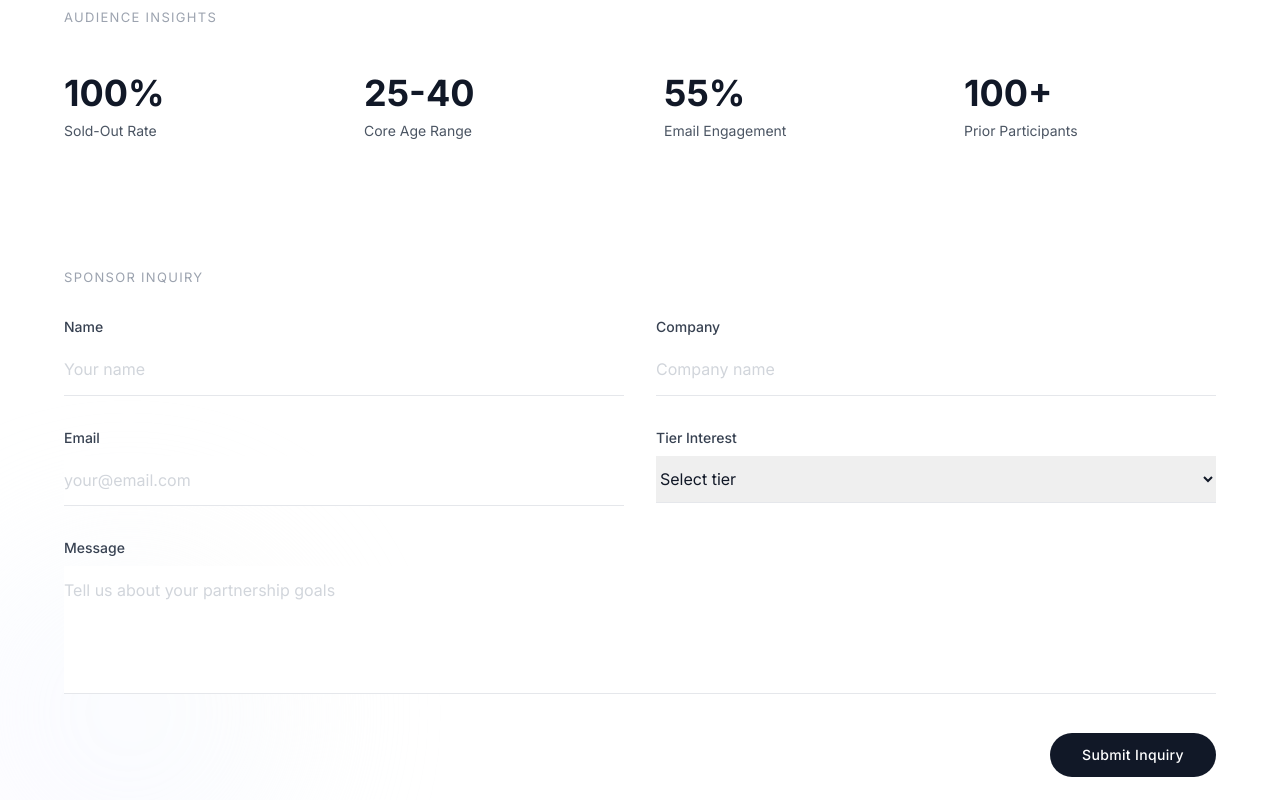
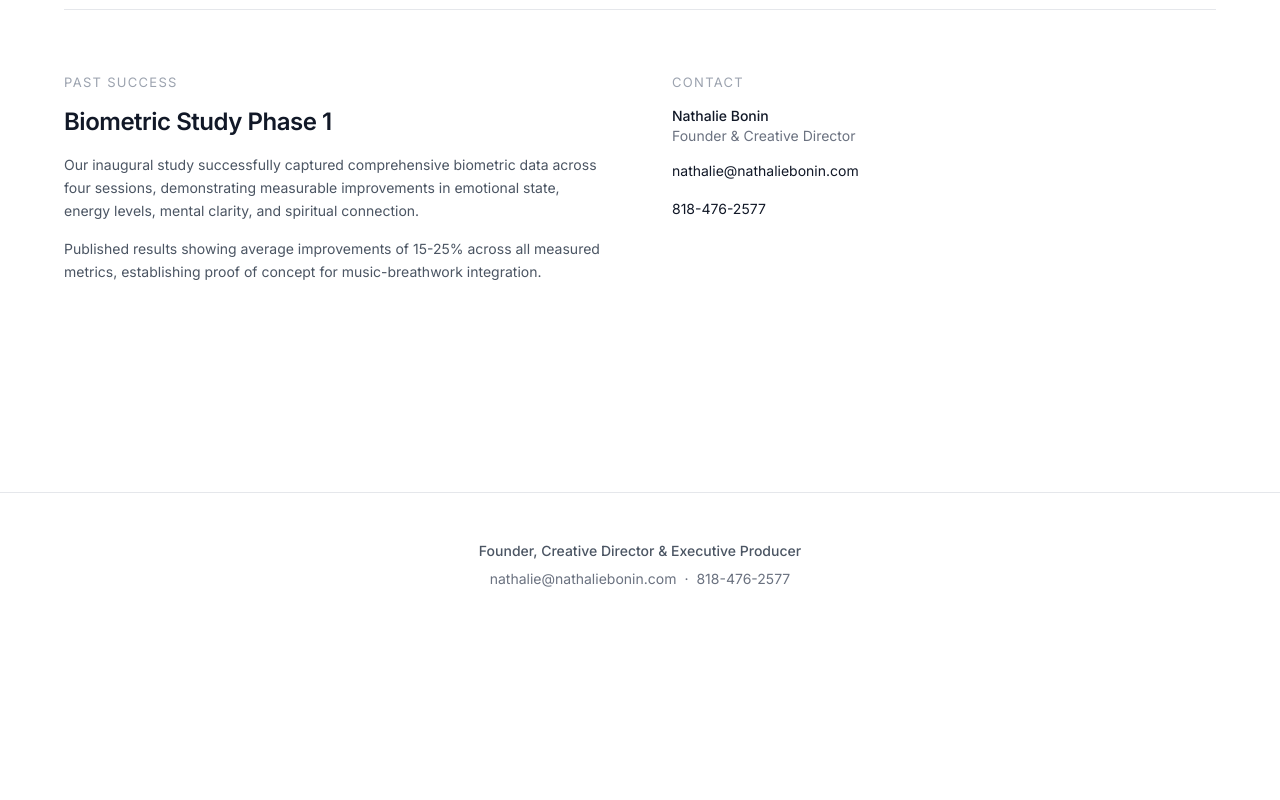
Before and after one commit to chaocdou-ux/biometric-dashboard, a React (Vite) app: page / in a window 1280 px wide. Shown: the part 2100-2900 px from the top of the page. After the commit the page ends 2737 px from the top, so only its background shows below. Built offline with nearby package versions, Linux system fonts and the light colour scheme.

Commit message:
Updated LandingPage.jsx

```diff
--- a/src/components/LandingPage.jsx
+++ b/src/components/LandingPage.jsx
@@ -233,102 +233,6 @@ function SponsorshipContent() {
               </div>
             ))}
           </div>
-        </div>
-      </div>
-
-      <div className="mb-32">
-        <p className="text-xs uppercase tracking-widest text-gray-400 mb-12 font-light">Audience Insights</p>
-        <div className="grid md:grid-cols-4 gap-12">
-          {[
-            { metric: '100%', label: 'Sold-Out Rate' },
-            { metric: '25-40', label: 'Core Age Range' },
-            { metric: '55%', label: 'Email Engagement' },
-            { metric: '100+', label: 'Prior Participants' }
-          ].map((stat, idx) => (
-            <div key={idx}>
-              <p className="text-4xl font-bold text-gray-900 mb-2">{stat.metric}</p>
-              <p className="text-sm text-gray-600 font-light">{stat.label}</p>
-            </div>
-          ))}
-        </div>
-      </div>
-
-      <div className="relative mb-32">
-        <div className="absolute -bottom-32 -left-32 w-96 h-96 bg-gradient-to-tr from-purple-100 via-blue-50 to-orange-50 rounded-full blur-3xl opacity-30" />
-        <div className="relative">
-          <p className="text-xs uppercase tracking-widest text-gray-400 mb-8 font-light">Sponsor Inquiry</p>
-          <form onSubmit={handleSubmit} className="space-y-8">
-            <div className="grid md:grid-cols-2 gap-8">
-              <div>
-                <label className="block text-sm text-gray-700 mb-2 font-medium">Name</label>
-                <input
-                  type="text"
-                  required
-                  value={formData.name}
-                  onChange={(e) => setFormData({...formData, name: e.target.value})}
-                  className="w-full px-0 py-3 border-0 border-b border-gray-200 focus:border-gray-900 focus:ring-0 text-gray-900 font-light placeholder-gray-300"
-                  placeholder="Your name"
-                />
-              </div>
-              <div>
-                <label className="block text-sm text-gray-700 mb-2 font-medium">Company</label>
-                <input
-                  type="text"
-                  required
-                  value={formData.company}
-                  onChange={(e) => setFormData({...formData, company: e.target.value})}
-                  className="w-full px-0 py-3 border-0 border-b border-gray-200 focus:border-gray-900 focus:ring-0 text-gray-900 font-light placeholder-gray-300"
-                  placeholder="Company name"
-                />
-              </div>
-            </div>
-            <div className="grid md:grid-cols-2 gap-8">
-              <div>
-                <label className="block text-sm text-gray-700 mb-2 font-medium">Email</label>
-                <input
-                  type="email"
-                  required
-                  value={formData.email}
-                  onChange={(e) => setFormData({...formData, email: e.target.value})}
-                  className="w-full px-0 py-3 border-0 border-b border-gray-200 focus:border-gray-900 focus:ring-0 text-gray-900 font-light placeholder-gray-300"
-                  placeholder="your@email.com"
-                />
-              </div>
-              <div>
-                <label className="block text-sm text-gray-700 mb-2 font-medium">Tier Interest</label>
-                <select
-                  value={formData.tier}
-                  onChange={(e) => setFormData({...formData, tier: e.target.value})}
-                  className="w-full px-0 py-3 border-0 border-b border-gray-200 focus:border-gray-900 focus:ring-0 text-gray-900 font-light"
-                >
-                  <option value="">Select tier</option>
-                  <option value="Visionary">Visionary - $5,000</option>
-                  <option value="Platinum">Platinum - $2,500</option>
-                  <option value="Gold">Gold - $1,000</option>
-                  <option value="Silver">Silver - $500</option>
-                  <option value="Bronze">Bronze - $250</option>
-                </select>
-              </div>
-            </div>
-            <div>
-              <label className="block text-sm text-gray-700 mb-2 font-medium">Message</label>
-              <textarea
-                value={formData.message}
-                onChange={(e) => setFormData({...formData, message: e.target.value})}
-                rows={4}
-                className="w-full px-0 py-3 border-0 border-b border-gray-200 focus:border-gray-900 focus:ring-0 text-gray-900 font-light placeholder-gray-300 resize-none"
-                placeholder="Tell us about your partnership goals"
-              />
-            </div>
-            <div className="flex justify-end">
-              <button
-                type="submit"
-                className="px-8 py-3 bg-gray-900 text-white text-sm font-medium tracking-wide rounded-full hover:bg-gray-800 transition-colors"
-              >
-                Submit Inquiry
-              </button>
-            </div>
-          </form>
         </div>
       </div>
 
```
